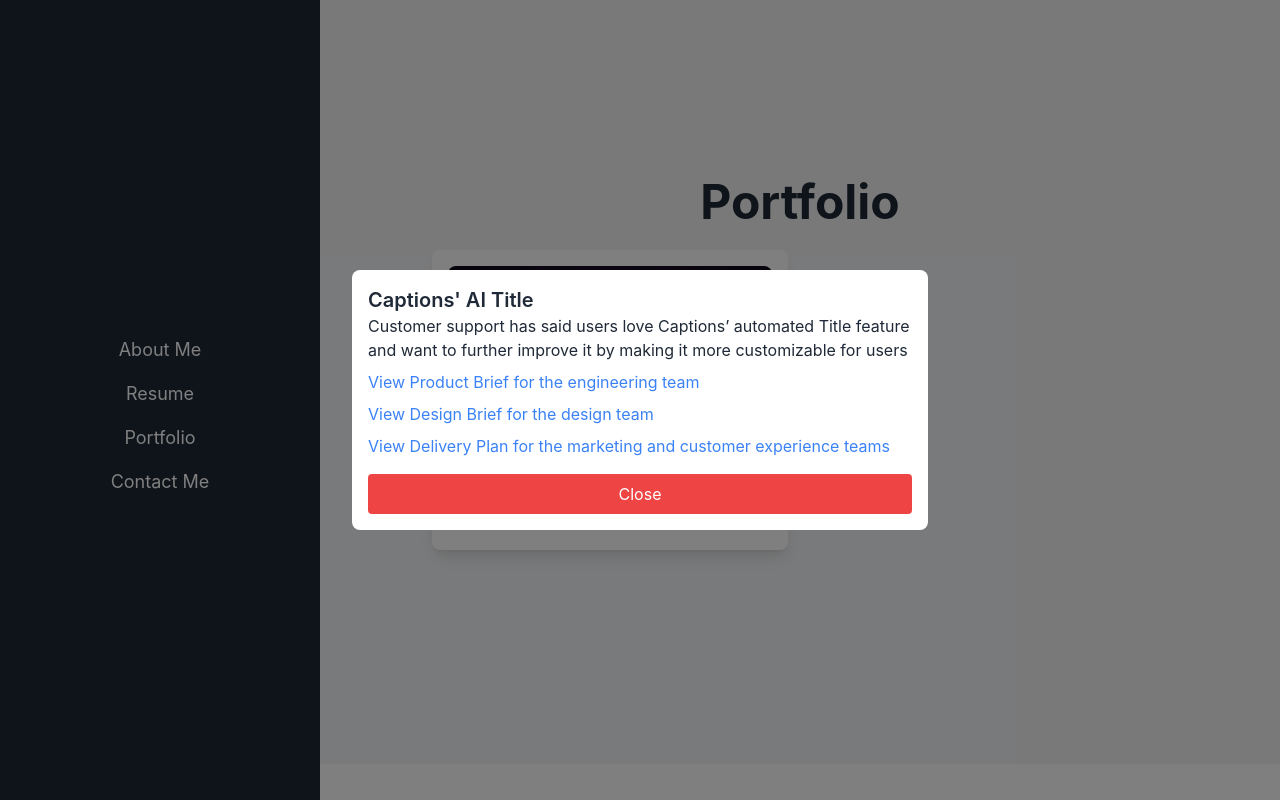
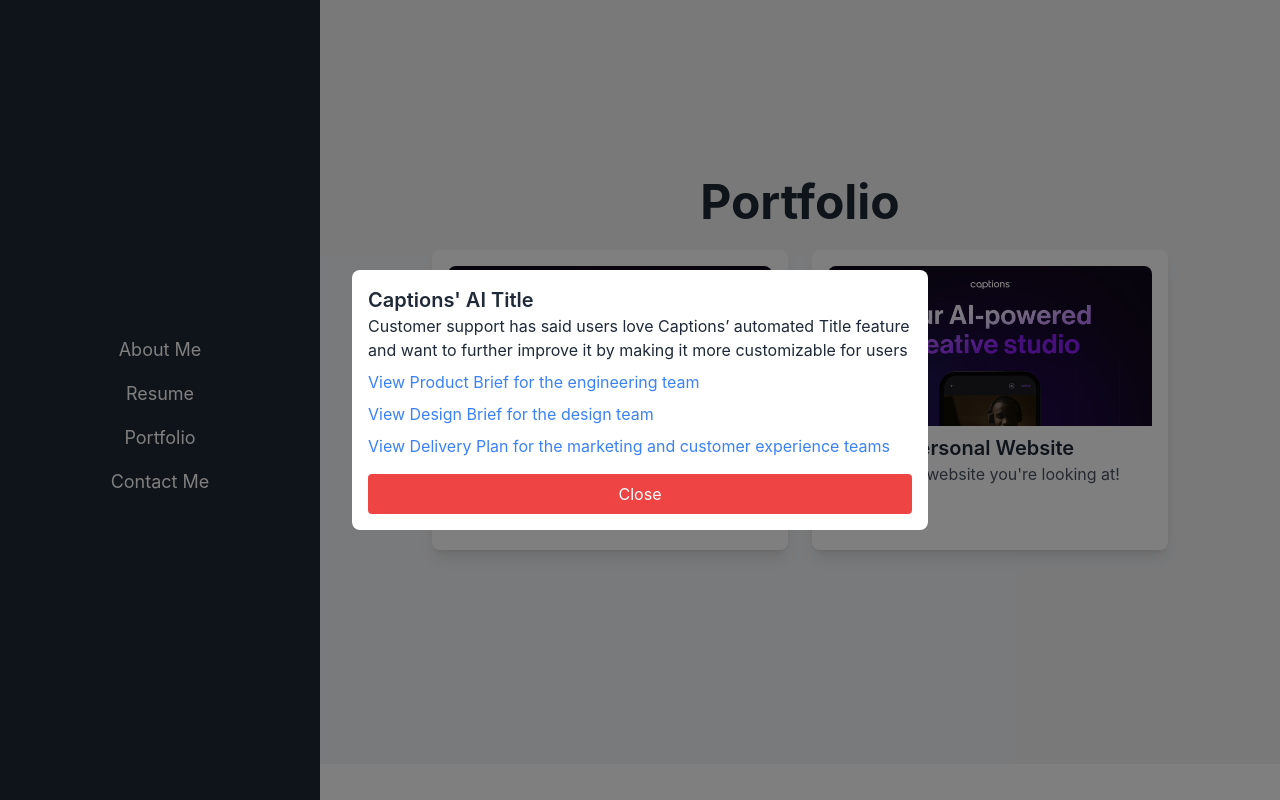
Before and after one commit to poojakotak/personal-website, a React (Create React App) app: page / in a window 1280 px wide. Both pictures are taken after a click on the element 610 px from the left and 3410 px from the top of the page. Shown: the part 3010-3810 px from the top of the page. Built offline with nearby package versions, Linux system fonts and the light colour scheme.

Commit message:
portfolio add on

```diff
--- a/src/components/About.js
+++ b/src/components/About.js
@@ -8,8 +8,8 @@
       <section id="about" className="md:pl-[25%] w-full h-screen flex items-center justify-center bg-gray-100">
         <div className="max-w-2xl mx-auto p-4 text-center">
           <img src={placeholderImage} alt="Pooja Kotak" className="rounded-full mx-auto mb-4 w-40 h-40 object-cover" />
-          <h2 className="text-5xl font-bold mb-3">Hi! I'm Pooja Kotak,</h2>
-          <p className="mb-2 text-l font-bold">an experienced software engineer aspiring to transition into product management.</p>
+          <h2 className="text-5xl font-bold mb-3 text-gray-800">Hi! I'm Pooja Kotak,</h2>
+          <p className="mb-2 text-l font-bold text-gray-800">an experienced software engineer aspiring to transition into product management.</p>
           <p className="mb-5">Over the past few months, I’ve enhanced my product sense through self-driven projects, interviewing for various positions, and studying the evolution and pitfalls of current tech products. Having led cross-functional teams and taking initiatives for product growth at Microsoft, I gained a unique perspective on product strategy and user experience. My journey thus far has fueled my excitement to break into the product management space.</p>
         </div>
       </section>
--- a/src/components/Portfolio.js
+++ b/src/components/Portfolio.js
@@ -26,6 +26,13 @@
       delivery_link: "https://docs.google.com/document/d/1fFh6wm1nJTQ4bO6sZbyphBG1Yi9rxqaiLATvNuvkcs0/edit?usp=sharing",
       image: captionsImage
     },
+    {
+        title: "Personal Website",
+        description: "Built the website you're looking at!",
+        detailed_description: "Built my personal website using React and Tailwind CSS.",
+        github_link: "https://github.com/poojakotak/personal-website",
+        image: captionsImage
+    },
     // Add more items here...
   ];
 
@@ -50,9 +57,18 @@
             <div className="bg-white p-4 rounded-lg max-w-xl w-full">
               <h3 className="text-xl font-semibold">{selectedItem.title}</h3>
               <p>{selectedItem.detailed_description}</p>
+              {selectedItem.product_link && (
                 <a href={selectedItem.product_link} target="_blank" rel="noreferrer" className="text-blue-500 hover:text-blue-700 block mt-2">View Product Brief for the engineering team</a>
+              )}
+              {selectedItem.design_link && (
                 <a href={selectedItem.design_link} target="_blank" rel="noreferrer" className="text-blue-500 hover:text-blue-700 block mt-2">View Design Brief for the design team</a>
+              )}
+              {selectedItem.delivery_link && (
                 <a href={selectedItem.delivery_link} target="_blank" rel="noreferrer" className="text-blue-500 hover:text-blue-700 block mt-2">View Delivery Plan for the marketing and customer experience teams</a>
+              )}
+              {selectedItem.github_link && (
+                <a href={selectedItem.github_link} target="_blank" rel="noreferrer" className="text-blue-500 hover:text-blue-700 block mt-2">View GitHub</a>
+              )}
               <div className="mt-4">
                 <button onClick={closeModal} className="bg-red-500 text-white px-4 py-2 rounded block w-full">Close</button>
               </div>
--- a/src/components/Resume.js
+++ b/src/components/Resume.js
@@ -5,8 +5,8 @@
 function Resume() {
     return (
         <section id="resume" className="md:pl-[25%] w-full bg-gray-100">
+          <h2 className="text-5xl font-bold text-center text-gray-800 mb-6">Resume</h2>
         <div className="max-w-3xl mx-auto p-4 border border-gray-300 shadow-lg bg-white rounded-lg overflow-auto">
-            <h2 className="text-5xl font-bold text-center mb-6">Resume</h2>
 
           {/* Experience Section */}
           <div className="mb-6 text-center">
```
Lines whose indentation alone changed are shown as unchanged.
